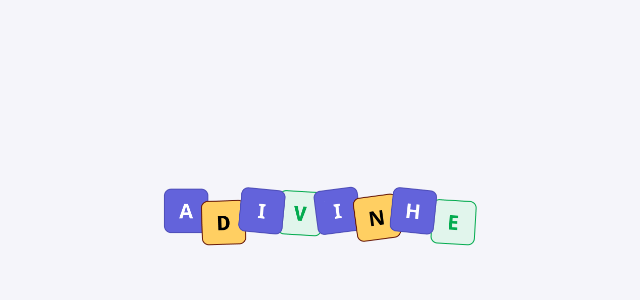
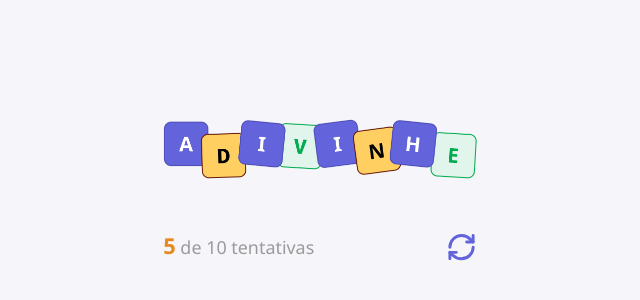
Before and after one commit to AlissonFA/adivinhe, a React (Vite) app: page / in a window 1280 px wide. Shown: the part 182-482 px from the top of the page, without its empty margins (320-960 px from the left). Built offline with nearby package versions, Linux system fonts and the light colour scheme.

Commit message:
style: finalizando header

```diff
--- a/src/components/Header/index.tsx
+++ b/src/components/Header/index.tsx
@@ -1,4 +1,5 @@
 import logo from "../../assets/logo.png"
+import restart from "../../assets/restart.svg"
 
 import styles from "./styles.module.css"
 
@@ -6,6 +7,16 @@
   return (
     <div className={styles.container}>
       <img src={logo} alt="Logo" />
+
+      <header>
+        <span>
+          <strong>5</strong> de 10 tentativas
+        </span>
+
+        <button type="button">
+          <img src={restart} alt="Ícone de reiniciar" />
+        </button>
+      </header>
     </div>
   )
 }
--- a/src/components/Header/styles.module.css
+++ b/src/components/Header/styles.module.css
@@ -1,4 +1,41 @@
 .container {
+  width: 100%;
+  display: flex;
+  flex-direction: column;
+  align-items: center;
+
+  & > header {
+    width: 100%;
+    display: flex;
+    justify-content: space-between;
+    padding: 3.25rem 0;
+
+    & button {
+      background: transparent;
+      border: none;
+
+      & img:hover {
+        scale: 1.3;
+      }
+    }
+
+    & img {
+      height: 2rem;
+      transition: scale 0.5s;
+    }
+
+    & span {
+      font-size: 1.12rem;
+      color: #9b9b9b;
+
+      & strong {
+        font-size: 1.37rem;
+        color: #e8891c;
+      }
+    }
+  }
+
+  /* Logo */
   & > img {
     height: 3.75rem;
   }
```
